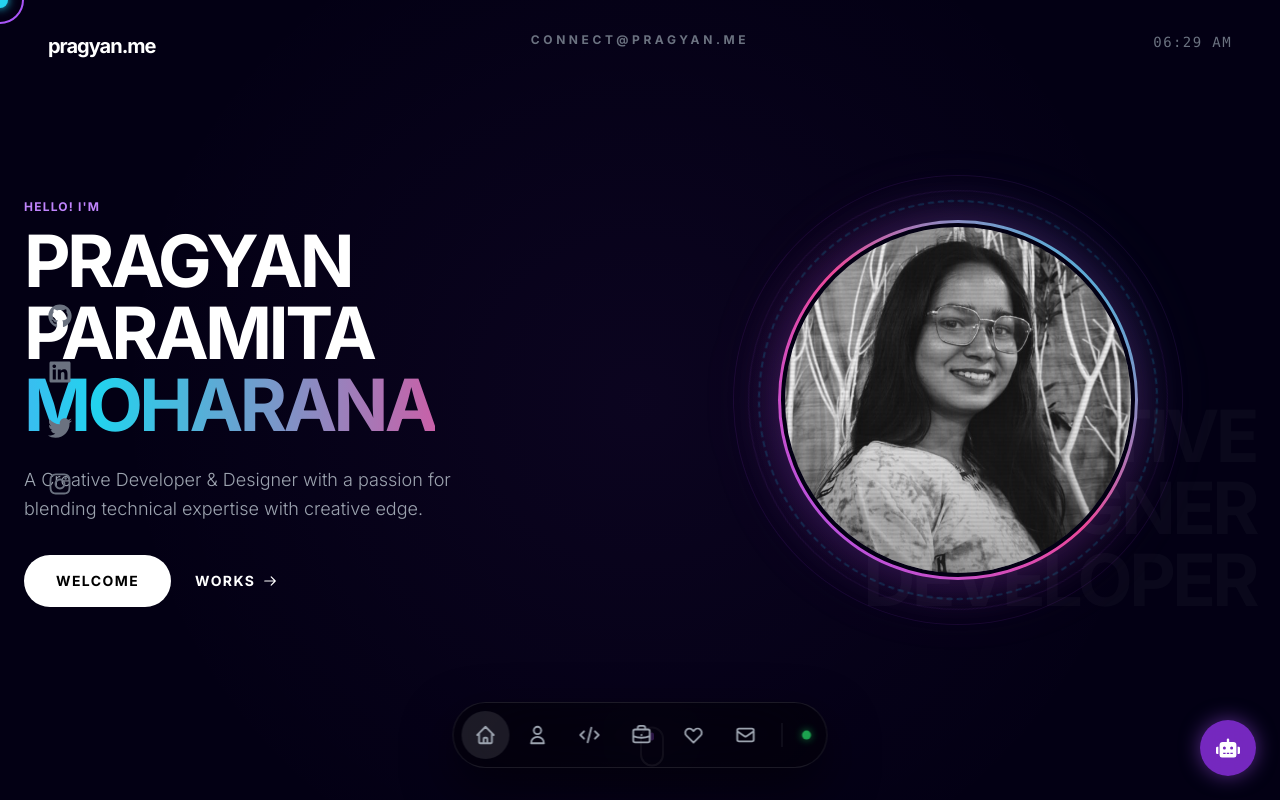
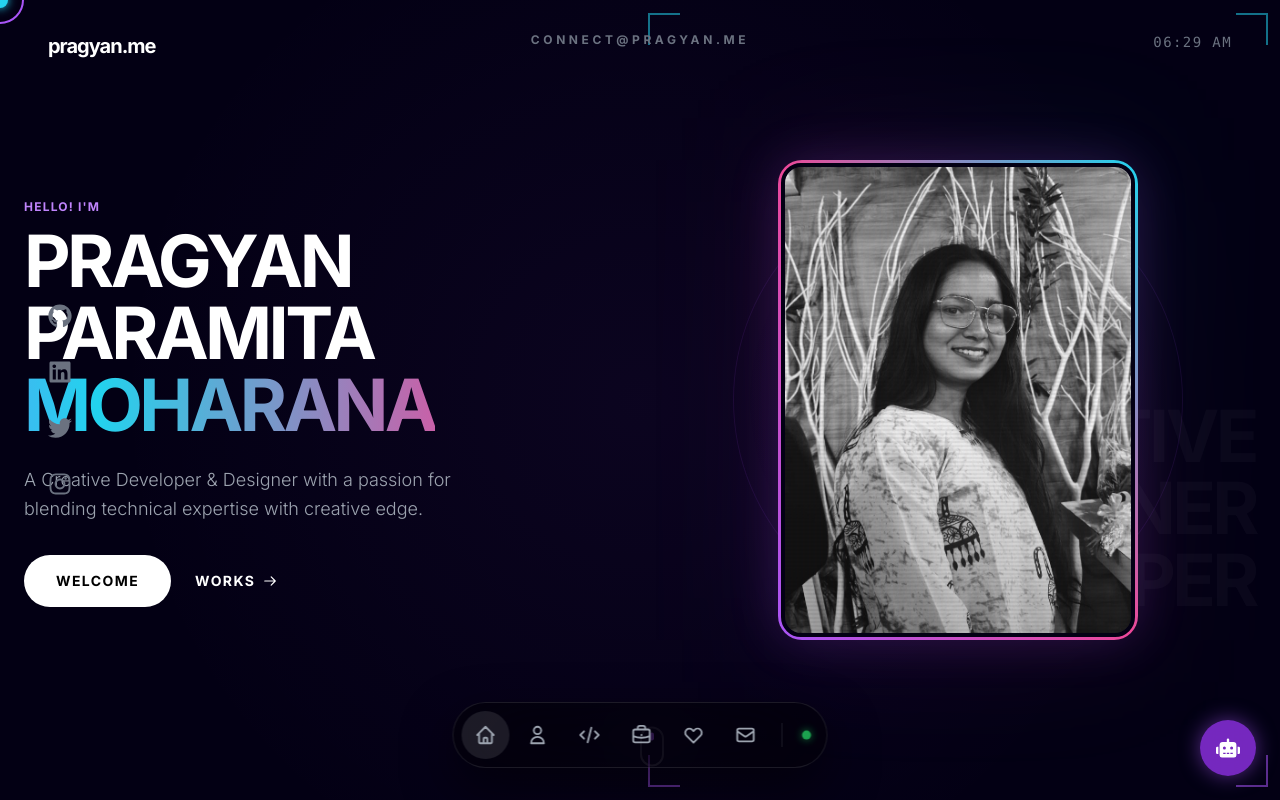
Before and after one commit to Techside-Pragyan/Techside-Portfolio, a React (Vite) app: page / in a window 1280 px wide. Shown: the top 800 px of the page. Built offline with nearby package versions, Linux system fonts and the light colour scheme.

Commit message:
feat: implement interactive hero section with parallax effects and profile image slideshow

```diff
--- a/src/sections/Hero.jsx
+++ b/src/sections/Hero.jsx
@@ -13,13 +13,13 @@ import profile5 from '../assets/profile5.jpg';
 
 const images = [profile1, profile2, profile3, profile4, profile5];
 
-// Custom headshot framing calibration for each photo to ensure faces are maximum-size, centered, and perfectly visible
+// Standard framing settings to display the FULL portrait pictures in their entire aspect ratios without any cropping
 const imageSettings = [
-  { objectPosition: 'center 26%', scale: 1.25 }, // profile1 (B&W branches: close-up headshot zoom)
-  { objectPosition: 'center 12%', scale: 1.45 }, // profile2 (Outdoor glass: major zoom & shifted high to frame face)
-  { objectPosition: 'center 18%', scale: 1.42 }, // profile3 (Beach look-back: zoomed deep to focus on smile)
-  { objectPosition: 'center 18%', scale: 1.38 }, // profile4 (B&W side-look: zoomed in for head focus)
-  { objectPosition: 'center 15%', scale: 1.40 }  // profile5 (Wall look-back: perfect vertical close-up)
+  { objectPosition: 'center', scale: 1.0 },
+  { objectPosition: 'center', scale: 1.0 },
+  { objectPosition: 'center', scale: 1.0 },
+  { objectPosition: 'center', scale: 1.0 },
+  { objectPosition: 'center', scale: 1.0 }
 ];
 
 const Hero = () => {
@@ -134,7 +134,7 @@ const Hero = () => {
           </div>
         </motion.div>
 
-        {/* Right: Premium Interactive 3D Cyber-Portrait (Circular Profile Pic) */}
+        {/* Right: Premium Interactive 3D Cyber-Portrait (Rounded Rectangular Card to fit FULL pictures) */}
         <div className="relative h-[550px] lg:h-[750px] w-full flex items-center justify-center">
 
           {/* Glowing Ambient Ring behind the Portrait */}
@@ -157,37 +157,39 @@ const Hero = () => {
 
           {/* Premium Hardware-Accelerated 3D Tilt Wrapper */}
           <Tilt
-            tiltMaxAngleX={15}
-            tiltMaxAngleY={15}
+            tiltMaxAngleX={10}
+            tiltMaxAngleY={10}
             perspective={1200}
-            scale={1.05}
+            scale={1.03}
             transitionSpeed={1200}
             className="w-full h-full relative z-20 flex items-center justify-center"
           >
-            {/* Outer Slow-Rotating Cyber HUD Rings */}
-            <div className="absolute w-[400px] h-[400px] rounded-full border-2 border-dashed border-cyan-500/20 animate-[spin_40s_linear_infinite] pointer-events-none"></div>
-            <div className="absolute w-[420px] h-[420px] rounded-full border border-purple-500/10 animate-[spin_25s_linear_infinite_reverse] pointer-events-none"></div>
+            {/* Ambient Glowing Backdrop Behind the Card */}
+            <div className="absolute w-[360px] h-[480px] bg-gradient-to-tr from-purple-500/10 via-pink-500/10 to-cyan-500/10 blur-3xl pointer-events-none"></div>
 
-            {/* Glowing Ambient Backdrop Color */}
-            <div className="absolute w-[340px] h-[340px] rounded-full bg-gradient-to-tr from-purple-500/20 via-pink-500/20 to-cyan-500/20 blur-2xl pointer-events-none"></div>
+            {/* Futuristic Cyber Bracket HUD Overlays */}
+            <div className="absolute -top-3 -left-3 w-8 h-8 border-t-2 border-l-2 border-cyan-400 pointer-events-none z-30 opacity-70 animate-pulse"></div>
+            <div className="absolute -top-3 -right-3 w-8 h-8 border-t-2 border-r-2 border-cyan-400 pointer-events-none z-30 opacity-70 animate-pulse"></div>
+            <div className="absolute -bottom-3 -left-3 w-8 h-8 border-b-2 border-l-2 border-purple-500 pointer-events-none z-30 opacity-70 animate-pulse"></div>
+            <div className="absolute -bottom-3 -right-3 w-8 h-8 border-b-2 border-r-2 border-purple-500 pointer-events-none z-30 opacity-70 animate-pulse"></div>
 
-            {/* Profile Picture Frame with Premium Gradient Edge */}
+            {/* Profile Picture Card with Premium Gradient Edge (Aspect ratio is set to fit standard portrait photos fully) */}
             <button
               onClick={handleNextPhoto}
               title="Click to see next photo"
-              className="relative w-[330px] h-[330px] md:w-[360px] md:h-[360px] rounded-full p-[3px] bg-gradient-to-tr from-purple-500 via-pink-500 to-cyan-400 shadow-[0_0_50px_rgba(168,85,247,0.25)] select-none cursor-pointer focus:outline-none"
+              className="relative w-[320px] h-[440px] md:w-[360px] md:h-[480px] rounded-3xl p-[3px] bg-gradient-to-tr from-purple-500 via-pink-500 to-cyan-400 shadow-[0_0_50px_rgba(168,85,247,0.2)] select-none cursor-pointer focus:outline-none"
             >
-              <div className="w-full h-full rounded-full overflow-hidden bg-[#030014] border-4 border-[#030014] relative group">
+              <div className="w-full h-full rounded-[20px] overflow-hidden bg-[#030014] border-4 border-[#030014] relative group">
 
-                {/* Crossfade Slideshow Images with Custom Frame Calibration */}
+                {/* Crossfade Slideshow Images - Displaying the FULL picture without cutting any parts! */}
                 <AnimatePresence mode="wait">
                   <motion.img
                     key={currentImgIndex}
                     src={images[currentImgIndex]}
                     alt="Pragyan Paramita Moharana"
-                    initial={{ opacity: 0, scale: (imageSettings[currentImgIndex]?.scale ?? 1) * 1.15 }}
-                    animate={{ opacity: 1, scale: imageSettings[currentImgIndex]?.scale ?? 1 }}
-                    exit={{ opacity: 0, scale: (imageSettings[currentImgIndex]?.scale ?? 1) * 0.95 }}
+                    initial={{ opacity: 0, scale: 1.05 }}
+                    animate={{ opacity: 1, scale: 1 }}
+                    exit={{ opacity: 0, scale: 0.98 }}
                     transition={{ duration: 0.8, ease: "easeInOut" }}
                     style={{
                       objectPosition: imageSettings[currentImgIndex]?.objectPosition ?? 'center',
@@ -200,7 +202,7 @@ const Hero = () => {
                 <div className="absolute inset-0 bg-[linear-gradient(rgba(18,16,16,0)_50%,rgba(0,0,0,0.25)_50%),linear-gradient(90deg,rgba(255,0,0,0.06),rgba(0,255,0,0.02),rgba(0,0,255,0.06))] bg-[size:100%_4px,6px_100%] opacity-20 pointer-events-none"></div>
 
                 {/* Subtle dark bottom gradient cover */}
-                <div className="absolute inset-0 bg-gradient-to-t from-black/50 via-transparent to-transparent opacity-60 group-hover:opacity-25 transition-opacity duration-500 pointer-events-none"></div>
+                <div className="absolute inset-0 bg-gradient-to-t from-black/40 via-transparent to-transparent opacity-50 group-hover:opacity-20 transition-opacity duration-500 pointer-events-none"></div>
               </div>
             </button>
           </Tilt>
```
